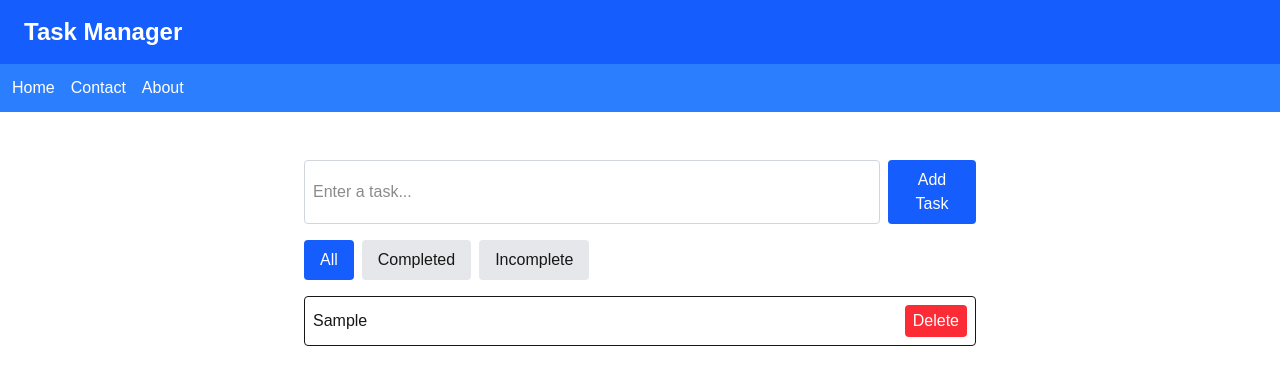
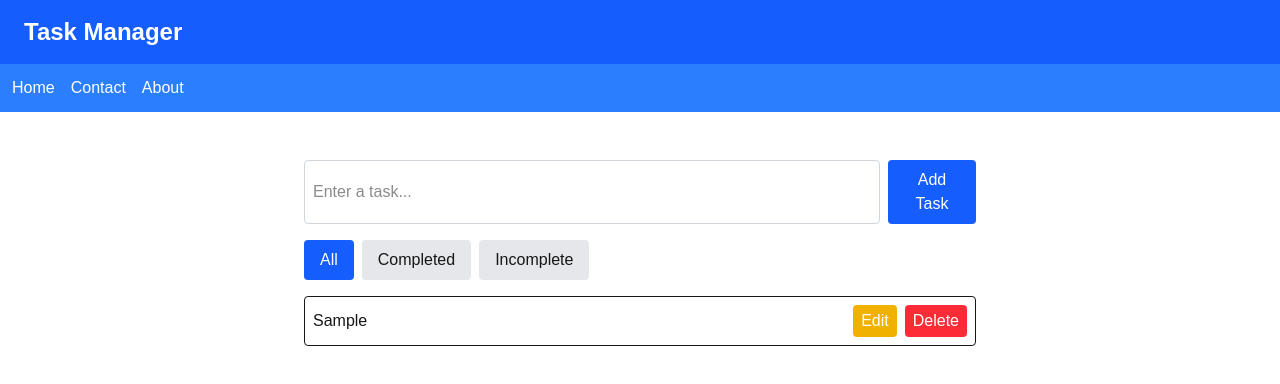
Before and after one commit to JediWebDev/task-management-app, a Next.js app in the folder task-management-app/: page / in a window 1280 px wide. Both pictures are taken after typing "Sample" into the empty fields and a click on the button "Add Task". Shown: the top 384 px of the page. Built offline with nearby package versions, Linux system fonts and the light colour scheme.

Commit message:
Update TaskList.js

```diff
--- a/task-management-app/src/components/TaskList.js
+++ b/task-management-app/src/components/TaskList.js
@@ -1,6 +1,23 @@
 "use client";
 
-export default function TaskList({ tasks, onDeleteTask, onToggleTask }) {
+import { useState } from "react";
+
+export default function TaskList({ tasks, onDeleteTask, onToggleTask, onEditTask }) {
+  const [editingTaskId, setEditingTaskId] = useState(null);
+  const [editText, setEditText] = useState("");
+
+  const startEditing = (task) => {
+    setEditingTaskId(task.id);
+    setEditText(task.text);
+  };
+
+  const handleEdit = () => {
+    if (editText.trim() === "") return;
+    onEditTask(editingTaskId, editText);
+    setEditingTaskId(null);
+    setEditText("");
+  };
+
   return (
     <ul className="mt-4 space-y-2">
       {tasks.length === 0 ? (
@@ -11,18 +28,46 @@ export default function TaskList({ tasks, onDeleteTask, onToggleTask }) {
             key={task.id}
             className="flex justify-between items-center p-2 border rounded bg-white"
           >
+            {editingTaskId === task.id ? (
+              <input
+                type="text"
+                className="border border-gray-300 p-1 rounded w-full"
+                value={editText}
+                onChange={(e) => setEditText(e.target.value)}
+                onKeyDown={(e) => e.key === "Enter" && handleEdit()} // Save when Enter is pressed
+              />
+            ) : (
               <span
                 className={`cursor-pointer ${task.completed ? "line-through text-gray-500" : ""}`}
                 onClick={() => onToggleTask(task.id)}
               >
                 {task.text}
               </span>
+            )}
+
+            <div className="flex gap-2">
+              {editingTaskId === task.id ? (
+                <button
+                  onClick={handleEdit}
+                  className="bg-green-500 text-white px-2 py-1 rounded hover:bg-green-600"
+                >
+                  Save
+                </button>
+              ) : (
+                <button
+                  onClick={() => startEditing(task)}
+                  className="bg-yellow-500 text-white px-2 py-1 rounded hover:bg-yellow-600"
+                >
+                  Edit
+                </button>
+              )}
               <button
                 onClick={() => onDeleteTask(task.id)}
                 className="bg-red-500 text-white px-2 py-1 rounded hover:bg-red-600"
               >
                 Delete
               </button>
+            </div>
           </li>
         ))
       )}
```
Lines whose indentation alone changed are shown as unchanged.
